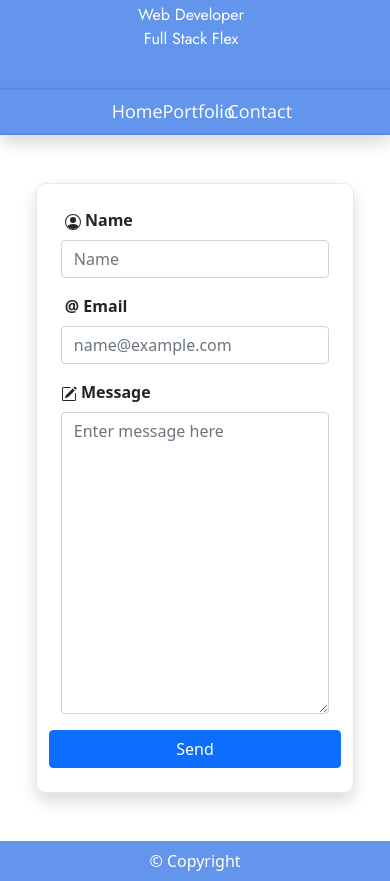
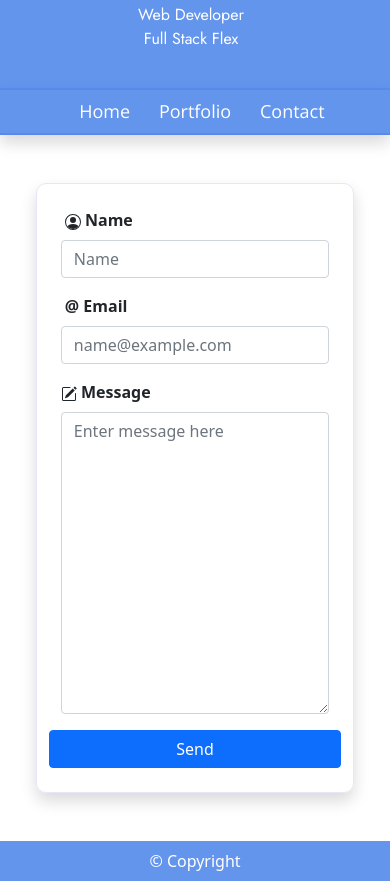
Before and after one commit to johnsbrook/Portfolio_Updated, a plain HTML site: page contact.html in a window 390 px wide. Shown: the part 62-943 px from the top of the page. Drawn offline with nearby package versions, Linux system fonts and the light colour scheme.

Commit message:
fixed navbar mobile responsiveness at index.html and contact.html files

```diff
--- a/contact.html
+++ b/contact.html
@@ -37,9 +37,9 @@
 
 </div>
 <div class="navbar col-12 py-2 navStyle shadow">
-    <div class="col-2 d-inline text-right ml-auto"><a href="index.html">Home</a></div>
-    <div class="col-2 d-inline text-center"><a href="portfolio.html">Portfolio</a></div>
-    <div class="col-2 d-inline text-left mr-auto"><a href="contact.html">Contact</a></div>
+    <div class="col-4 col-md-2 d-inline text-right ml-auto"><a href="index.html">Home</a></div>
+    <div class="col-4 col-md-2 d-inline text-center"><a href="portfolio.html">Portfolio</a></div>
+    <div class="col-4 col-md-2 d-inline text-left mr-auto"><a href="contact.html">Contact</a></div>
 </div>
 
 <div class="container">
```
Also changed, not shown: index.html (+3 -3 lines).
